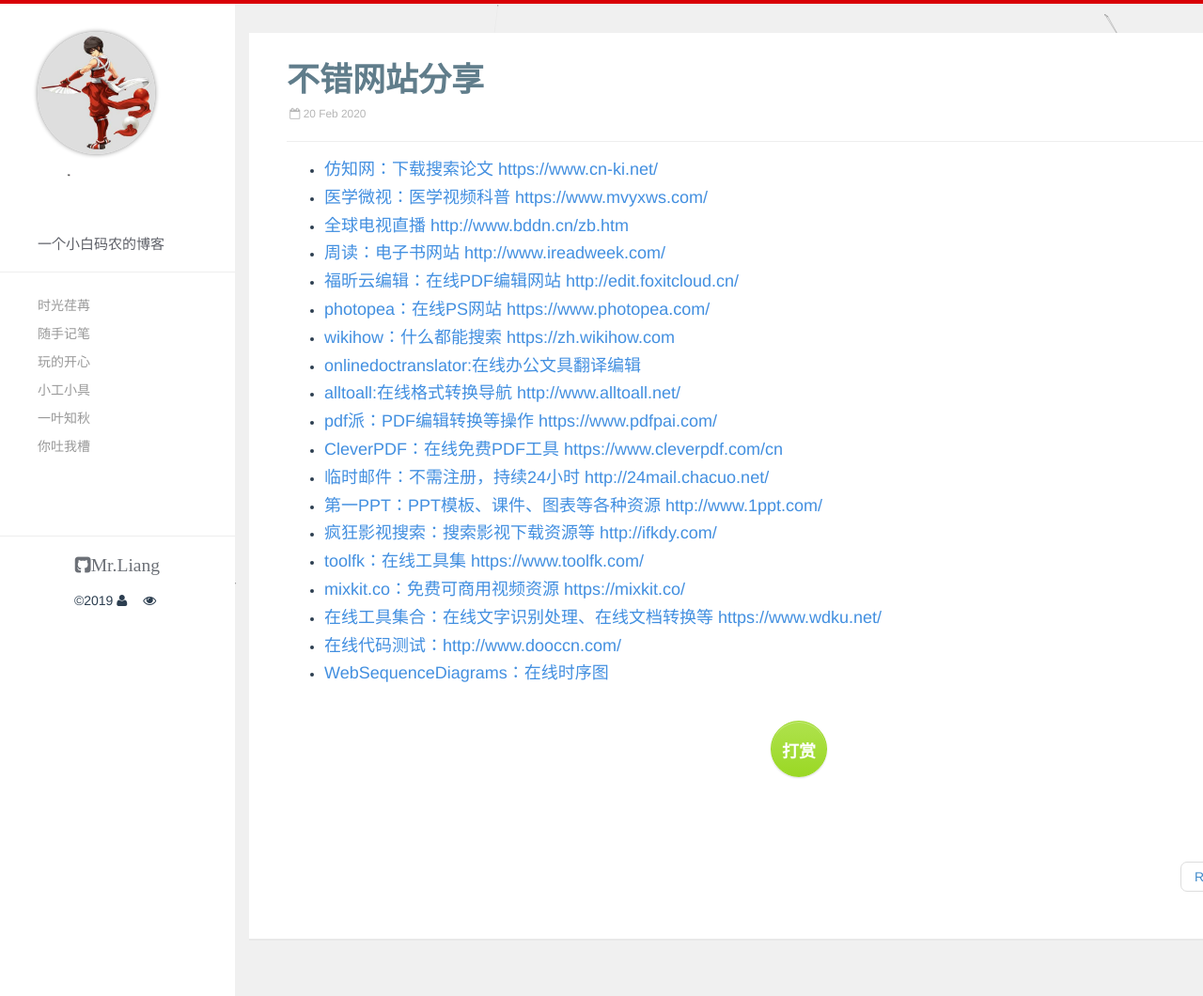
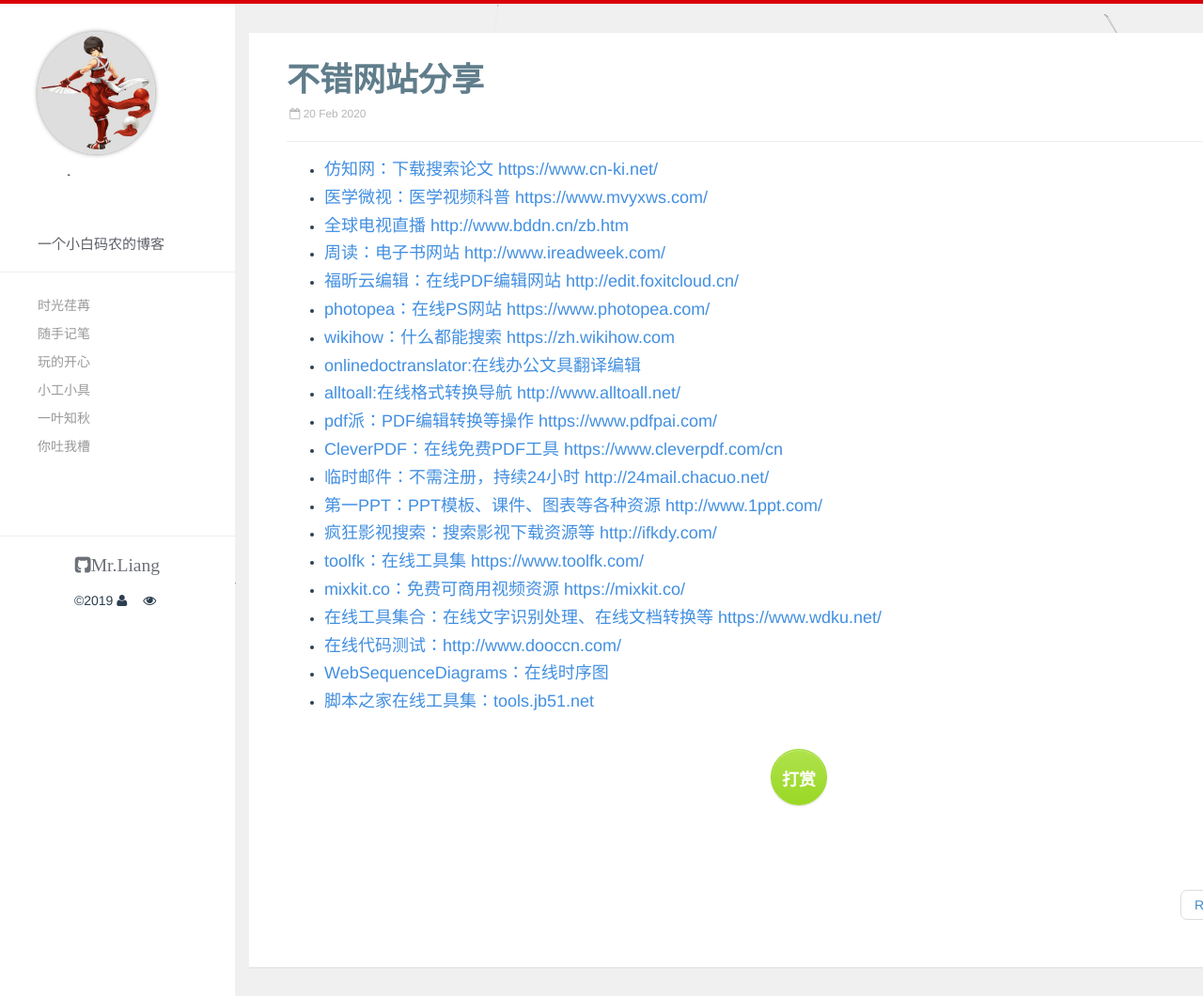
Before and after one commit to liangrengongzuoshi/liangzai.pub, a Jekyll site: the page built from _posts/2020-02-20-webshare.md, in a window 1280 px wide and 1060 px high. Shown: the whole window at 94% size. Built offline with Jekyll 4.4.1, drawn with Linux system fonts in a browser that asks for light colours; comment, search, counter and statistics services are not loaded.

Commit message:
webshare

```diff
--- a/_posts/2020-02-20-webshare.md
+++ b/_posts/2020-02-20-webshare.md
@@ -22,3 +22,4 @@ title: 不错网站分享
 * #### [在线工具集合：在线文字识别处理、在线文档转换等 https://www.wdku.net/ ](https://www.wdku.net/){:target="_blank"}
 * #### [在线代码测试：http://www.dooccn.com/ ](http://www.dooccn.com/){:target="_blank"}
 * #### [WebSequenceDiagrams：在线时序图 ](https://www.websequencediagrams.com/){:target="_blank"}
+* #### [脚本之家在线工具集：tools.jb51.net ](http://tools.jb51.net/){:target="_blank"}
```
